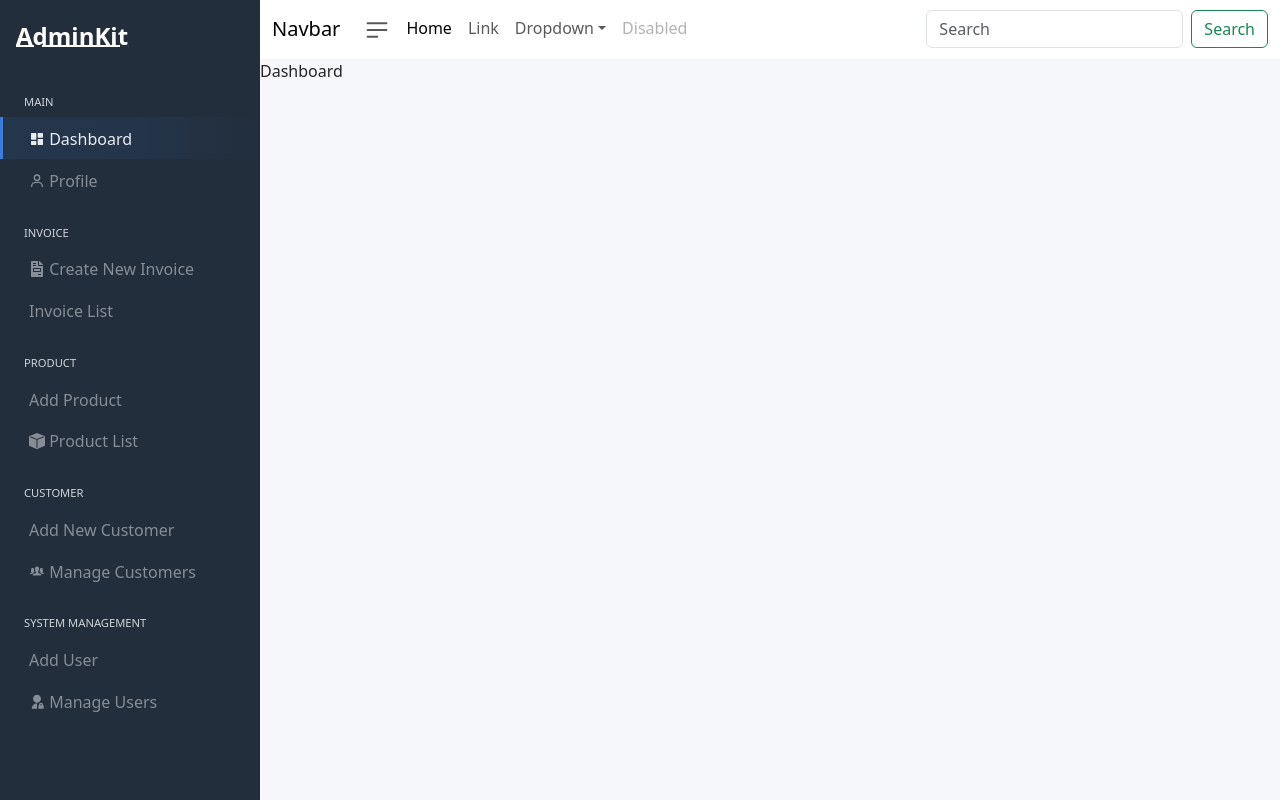
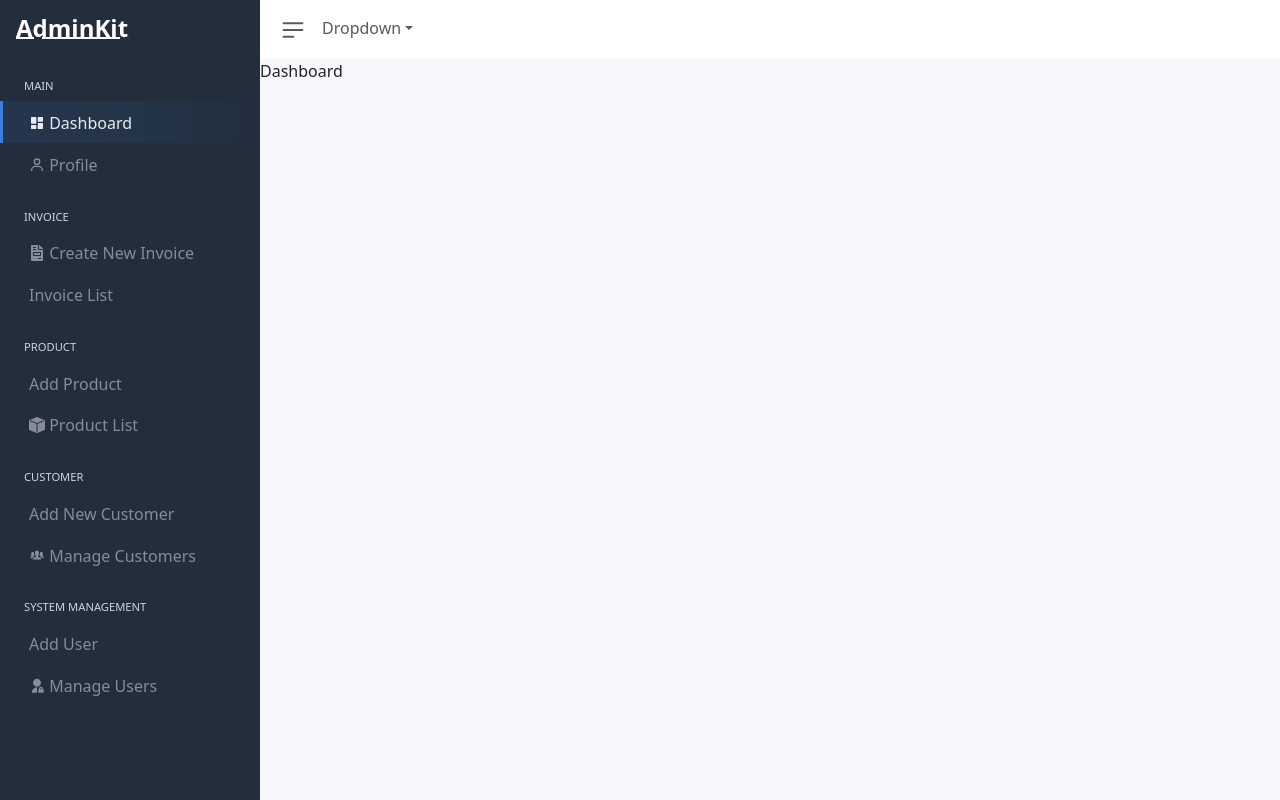
Before and after one commit to Md-Sarfaraz/billing-app, a React (Create React App) app: page / in a window 1280 px wide. Built offline with nearby package versions, Linux system fonts and the light colour scheme.

Commit message:
updating nav

```diff
--- a/src/components/Navbar.jsx
+++ b/src/components/Navbar.jsx
@@ -1,24 +1,14 @@
 import React from 'react'
-import {HiMiniBars3BottomLeft} from 'react-icons/hi2'
+import { HiMiniBars3BottomLeft } from 'react-icons/hi2'
 
 const Navbar = () => {
     return (
-        <nav className="navbar navbar-expand-lg bg-white"  >
+        <nav className="navbar navbar-expand-lg navbar-light bg-white">
             <div className="container-fluid">
-                <a className="navbar-brand" href="/#">Navbar</a>
-                <button className="navbar-toggler" type="button" >
-                    <span className="navbar-toggler-icon" />
-                </button>
-                <div className="collapse navbar-collapse" id="navbarSupportedContent">
+                <div className="" >
                     <ul className="navbar-nav me-auto mb-2 mb-lg-0">
-                    <li className="nav-item">
-                            <a className="nav-link " ><HiMiniBars3BottomLeft style={{height:"26px", width:"26px"}}/></a>
-                        </li>
                         <li className="nav-item">
-                            <a className="nav-link active" aria-current="page" href="/#">Home</a>
-                        </li>
-                        <li className="nav-item">
-                            <a className="nav-link" href="/#">Link</a>
+                            <a className="nav-link " ><HiMiniBars3BottomLeft style={{ height: "26px", width: "26px" }} /></a>
                         </li>
                         <li className="nav-item dropdown">
                             <a className="nav-link dropdown-toggle" href="/#" role="button" data-bs-toggle="dropdown" aria-expanded="false">
@@ -31,14 +21,9 @@ const Navbar = () => {
                                 <li><a className="dropdown-item" href="/#">Something else here</a></li>
                             </ul>
                         </li>
-                        <li className="nav-item">
-                            <a className="nav-link disabled" href='/#'>Disabled</a>
-                        </li>
+
                     </ul>
-                    <form className="d-flex" role="search">
-                        <input className="form-control me-2" type="search" placeholder="Search" aria-label="Search" />
-                        <button className="btn btn-outline-success" type="submit">Search</button>
-                    </form>
+
                 </div>
             </div>
         </nav>
--- a/src/components/Sidebar.jsx
+++ b/src/components/Sidebar.jsx
@@ -18,7 +18,7 @@ const Sidebar = () => {
     return (<nav id="sidebar" className="sidebar">
         <div className="d-flex flex-column"
             style={{ height: "100%", overflow: "hidden" }}>
-            <a className="sidebar-brand fs-4 text-white p-3 fw-semibold" href="index.html">
+            <a className="sidebar-brand fs-4 text-white px-3 py-2 fw-semibold" href="index.html">
                 <span className="align-middle">AdminKit</span>
             </a>
             <div className="d-flex flex-column overflow-auto" style={{ padding: 0 }}>
```
